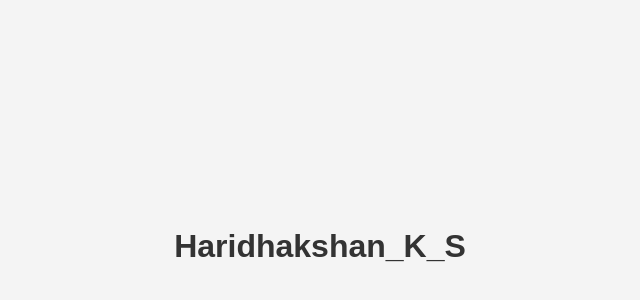
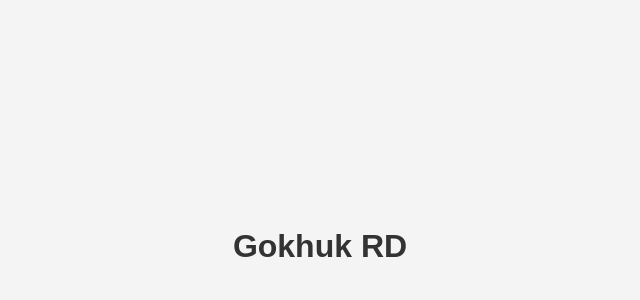
Before and after one commit to Gokhul-R-D/MyWebsite, a plain HTML site: page index.html in a window 1280 px wide. Shown: the part 154-454 px from the top of the page, without its empty margins (320-960 px from the left). Drawn offline with Linux system fonts and the light colour scheme.

Commit message:
Update and rename name.html to index.html

```diff
--- a/name.html
+++ b/index.html
@@ -20,6 +20,6 @@
     </style>
 </head>
 <body>
-    <h1>Haridhakshan_K_S</h1>
+    <h1>Gokhuk RD</h1>
 </body>
 </html>
```
